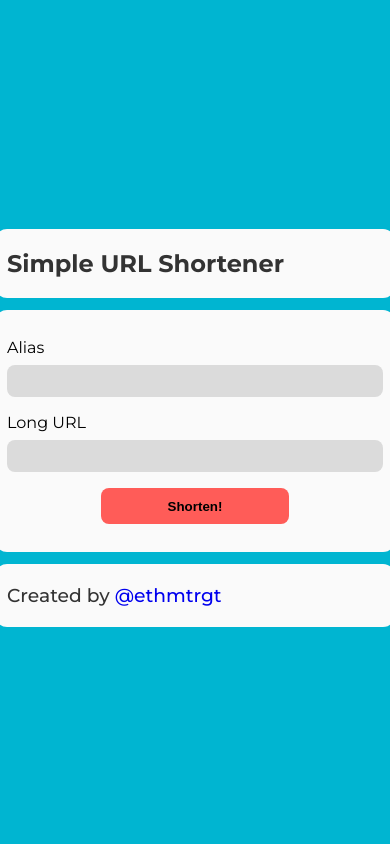
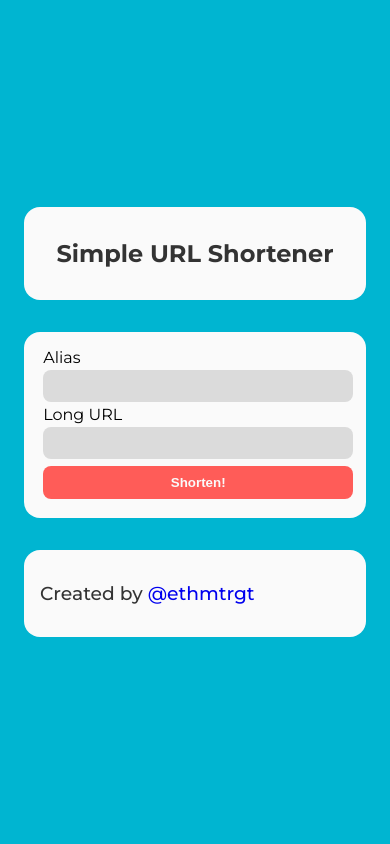
Before and after one commit to ethmtrgt/url_shortener, a Django app: template shortener/templates/app.html in a window 390 px wide. Run offline with Django 3.2, Linux system fonts and the light colour scheme; the template is opened without the code that fills it, so the values that code supplies are empty, except form fields; tables that the repository leaves empty hold one stand-in row (values such as "Sample post"); form fields are guessed from the names that the template uses.

Commit message:
Minor tweaks to UI and making existing stylesheet responsive

```diff
--- a/shortener/static/css/style.css
+++ b/shortener/static/css/style.css
@@ -18,7 +18,7 @@
 
 h2, h3 {
     color: #333333;
-    margin: 8px 0;
+    margin: 1rem 0;
 }
 
 h3 {
@@ -38,33 +38,42 @@
     background-color: #00b5d1;
 }
 
-.card {
-    width: 400px;
-    height: auto;
-    margin: 12px 0 0 0;
-    padding: 12px;
-    background-color: #fafafa;
-    border-radius: 12px;
-}
-
-.input-container {
-    margin: 16px 0;
+.input-container * {
+    margin: 0.2rem;
 }
 
 .input-container input {
-    display: block;
     width: 100%;
-    height: 32px;
-    margin: 8px 0 0 0;
+    height: 2rem;
     border: none;
-    border-radius: 8px;
+    border-radius: 0.5rem;
     background-color: #dbdbdb;
 }
 
 .input-container input[type=submit] {
-    margin: 0 auto;
-    width: 50%;
-    height: 36px;
+    width: 100%;
+    height: 2.1rem;
     background-color: #ff5c58;
+    color: #fafafa;
     font-weight: 600;
 }
+
+
+
+.card {
+    width: calc(100% - 3rem);
+    padding: 1rem;
+    margin: 1rem auto;
+    background-color: #fafafa;
+    border-radius: 1rem;
+}
+
+.card h2 {
+    text-align: center;
+}
+
+@media (min-width: 600px) {
+    .card {
+        width: 450px;
+    }
+}
```
